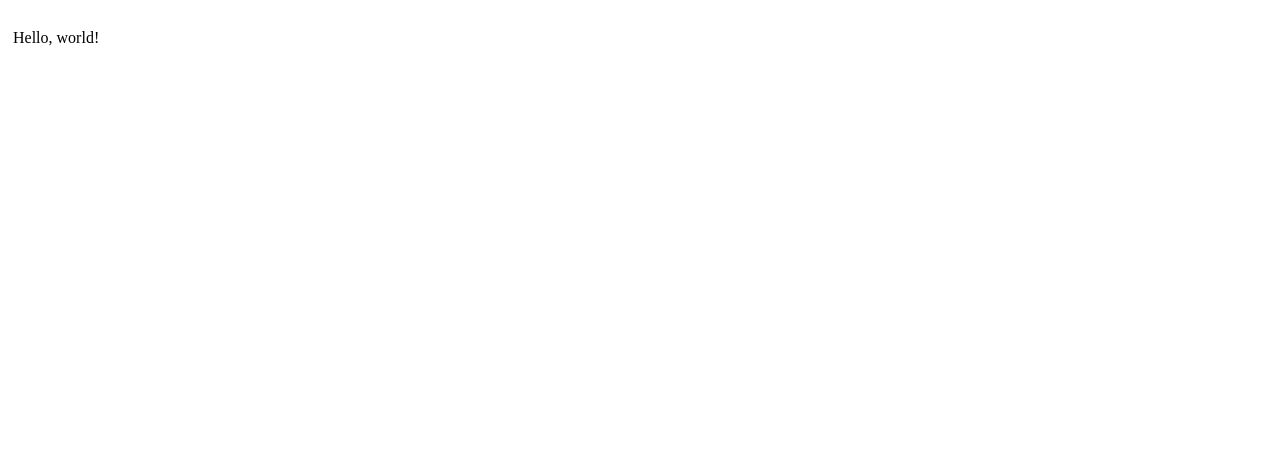
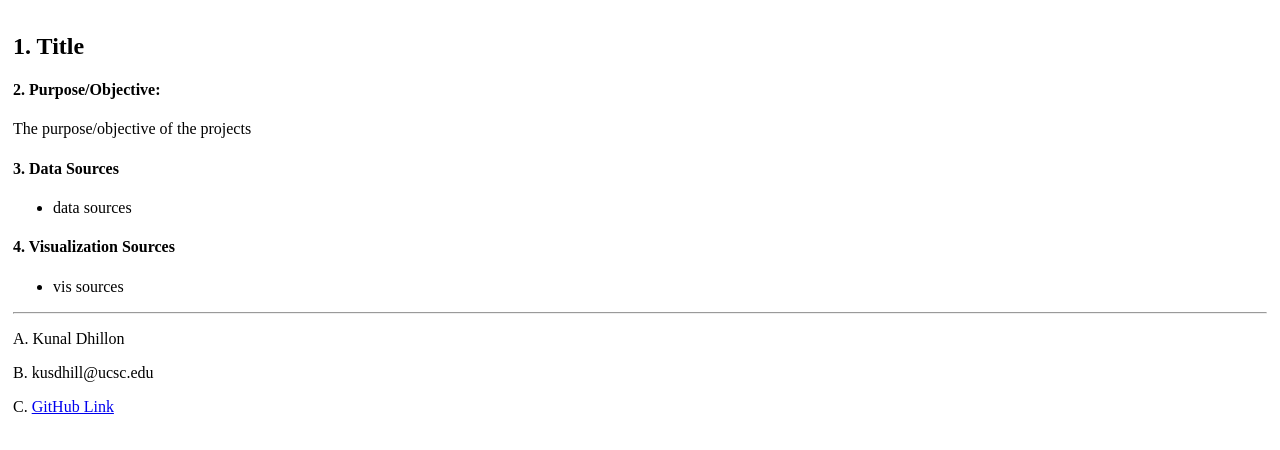
Before and after one commit to Kusdhill/data-vis-1B, a plain HTML site: page index.html in a window 1280 px wide. Drawn offline with Linux system fonts and the light colour scheme.

Commit message:
form 1B skeleton

```diff
--- a/index.html
+++ b/index.html
@@ -9,7 +9,25 @@
 
 <body>
 	<div class="main-content">
-		<p>Hello, world!</p>
+		<h2>1. Title</h2>
+
+		<h4>2. Purpose/Objective:</h4>
+		<p class="indent">The purpose/objective of the projects</p>
+
+		<h4>3. Data Sources</h4>
+		<ul>
+			<li>data sources</li>
+		</ul>
+
+		<h4>4. Visualization Sources</h4>
+		<ul>
+			<li>vis sources</li>
+		</ul>
+		<hr>
+
+		<p>A. Kunal Dhillon</p>
+		<p>B. kusdhill@ucsc.edu</p>
+		<p>C. <a href="https://github.com/Kusdhill/data-vis-1B" target="_blank">GitHub Link</a></p>
 	</div>
 </body>
 
```
